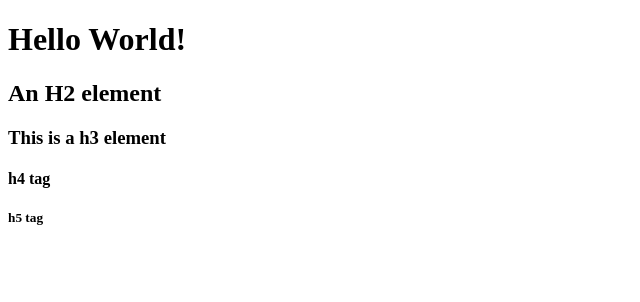
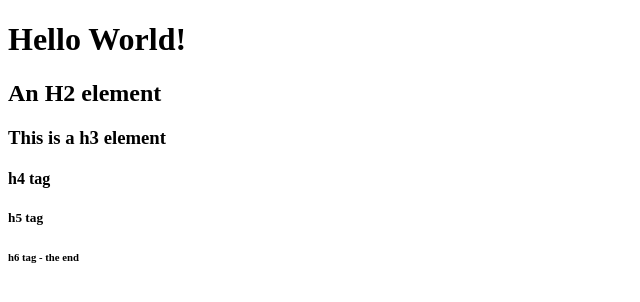
Before and after one commit to TheUnspokenFifth/candy, a plain HTML site: page index.html in a window 1280 px wide. Shown: the full height of the page, 0-640 px from the left. Drawn offline with Linux system fonts and the light colour scheme.

Commit message:
add h6 tag

```diff
--- a/index.html
+++ b/index.html
@@ -10,5 +10,6 @@
     <h3>This is a h3 element</h3>
     <h4>h4 tag</h4>
     <h5>h5 tag</h5>
+    <h6>h6 tag - the end</h6>
 </body>
 </html>
```
